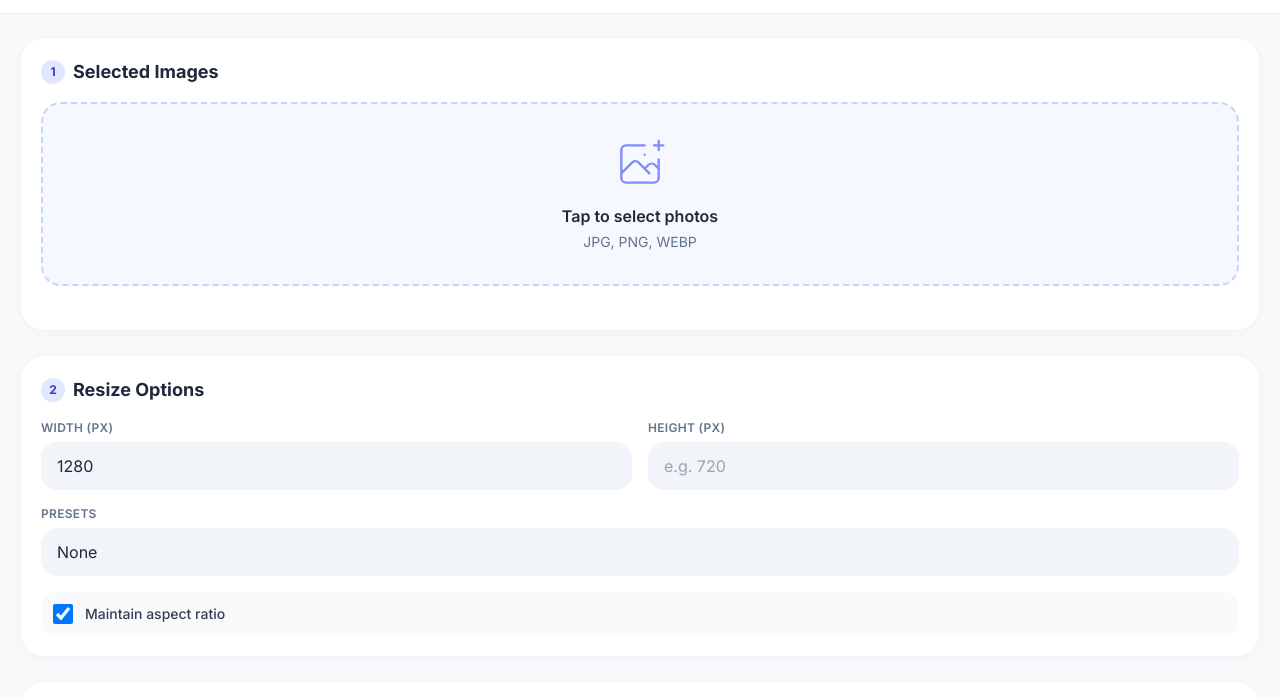
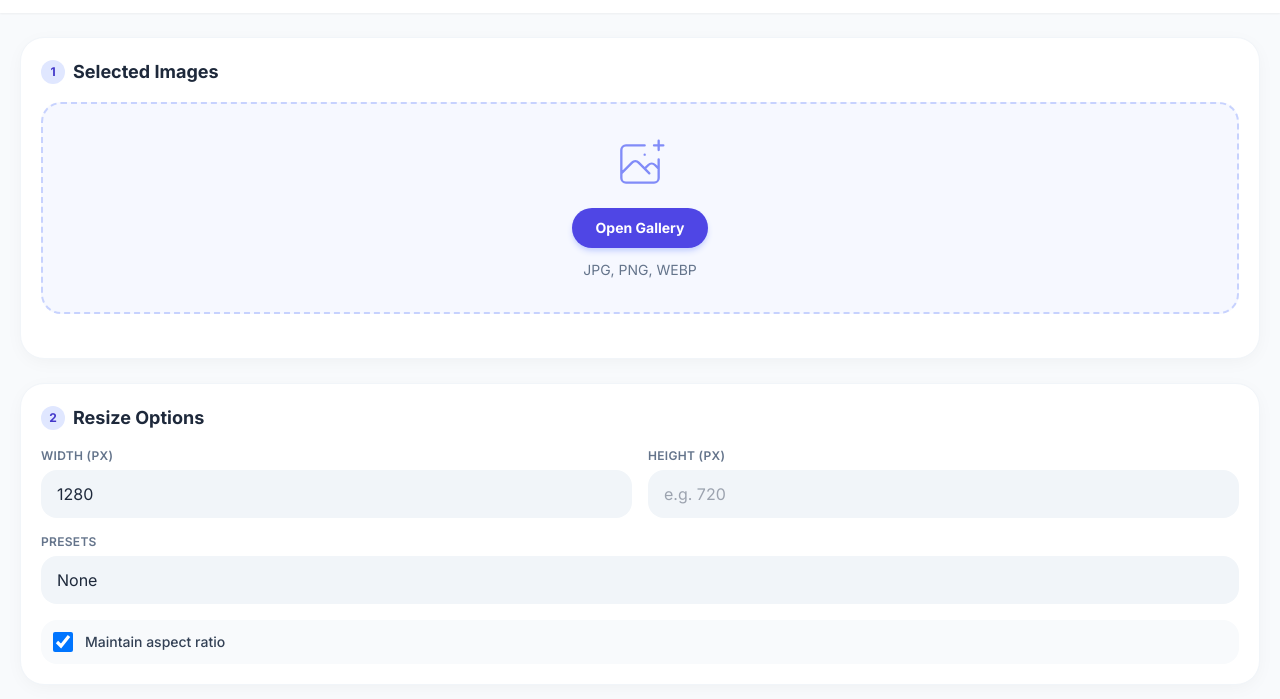
Before and after one commit to avinashmehar/image-resizer, a website: page www/index.html in a window 1280 px wide. Shown: the part 67-766 px from the top of the page. Drawn offline with nearby package versions, Linux system fonts and the light colour scheme.

Commit message:
style: add Open Gallery button to UI

```diff
--- a/www/index.html
+++ b/www/index.html
@@ -58,12 +58,14 @@
 
 					<!-- Dropzone -->
 					<input id="fileInput" type="file" accept="image/*" multiple class="hidden">
-					<div id="dropZone" class="flex flex-col items-center justify-center border-2 border-dashed border-indigo-200 dark:border-indigo-900/50 rounded-[20px] p-8 text-center cursor-pointer bg-indigo-50/50 hover:bg-indigo-50 active:bg-indigo-100 transition duration-200 active:scale-[0.98] dark:bg-slate-800/50 dark:hover:bg-slate-800 mb-6">
-						<svg class="mx-auto h-14 w-14 text-indigo-400 dark:text-indigo-500 mb-3" stroke="currentColor" fill="none" viewBox="0 0 48 48" aria-hidden="true">
+					<div id="dropZone" class="flex flex-col items-center justify-center border-2 border-dashed border-indigo-200 dark:border-indigo-900/50 rounded-[20px] p-8 text-center cursor-pointer bg-indigo-50/50 hover:bg-indigo-50 active:bg-indigo-100 transition duration-200 active:scale-[0.98] dark:bg-slate-800/50 dark:hover:bg-slate-800 mb-6 group">
+						<svg class="mx-auto h-14 w-14 text-indigo-400 dark:text-indigo-500 mb-4 group-active:scale-95 transition-transform" stroke="currentColor" fill="none" viewBox="0 0 48 48" aria-hidden="true">
 							<path d="M28 8H12a4 4 0 00-4 4v20m32-12v8m0 0v8a4 4 0 01-4 4H12a4 4 0 01-4-4v-4m32-4l-3.172-3.172a4 4 0 00-5.656 0L28 28M8 32l9.172-9.172a4 4 0 015.656 0L28 28m0 0l4 4m4-24h8m-4-4v8m-12 4h.02" stroke-width="2" stroke-linecap="round" stroke-linejoin="round" />
 						</svg>
-						<p class="text-slate-800 font-semibold dark:text-slate-200">Tap to select photos</p>
-						<p class="text-sm text-slate-500 mt-1 dark:text-slate-400">JPG, PNG, WEBP</p>
+						<button type="button" class="inline-flex items-center justify-center px-6 py-2.5 mb-3 rounded-full bg-indigo-600 text-white font-bold text-sm shadow-md shadow-indigo-200 active:bg-indigo-700 transition dark:shadow-none pointer-events-none">
+							Open Gallery
+						</button>
+						<p class="text-sm text-slate-500 dark:text-slate-400">JPG, PNG, WEBP</p>
 					</div>
 
 					<!-- Preview Container -->
```
Also changed, not shown: app_icon_new.PNG (added), assets/icon.png (added), assets/splash.png (added), 1 other file.
